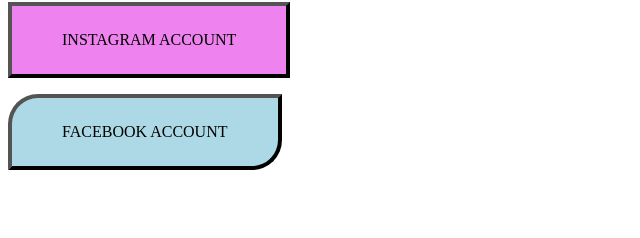
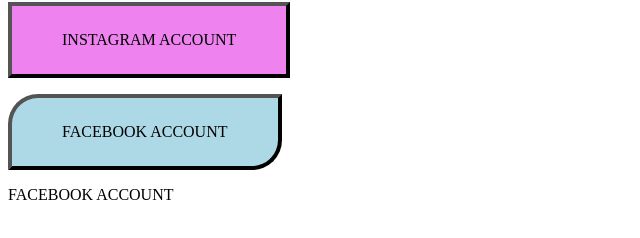
Before and after one commit to angelica-bautista/angelica-bautista.github.io, a plain HTML site: page 4.html in a window 1280 px wide. Shown: the part 64-302 px from the top of the page, without its empty margins (0-640 px from the left). Drawn offline with Linux system fonts and the light colour scheme.

Commit message:
Update 4.html

```diff
--- a/4.html
+++ b/4.html
@@ -15,6 +15,7 @@ p.button1 a:hover {
  background-color: lightblue;
 }
 p.button1 a:active {
+ background-color: pink;
  position: relative;
  top: 2px;
  border: 4px inset #000;
@@ -34,6 +35,28 @@ p.button2 a:hover {
  background-color: violet;
 }
 p.button2 a:active {
+ background-color: pink;
+ position: relative;
+ top: 2px;
+}
+
+p.button3 a{
+ position: relative;
+ color: black;
+ height: 70 px;
+ width: 220 px
+ border: 5px solid #15f4ee;
+ border-radius: 100px;
+ transition: 1.5s;
+ text-align: center;
+ text-decoration: none;
+ display: inline-block;
+}
+p.button3 a:hover {
+ background-color: violet;
+}
+p.button3 a:active {
+ background-color: pink;
  position: relative;
  top: 2px;
 }
@@ -51,6 +74,9 @@ p.button2 a:active {
 <a href="https://www.facebook.com/angelica.bautista.98837399">FACEBOOK ACCOUNT</a>
 </p>
 
+<p class="button3">
+<a href="https://www.facebook.com/angelica.bautista.98837399">FACEBOOK ACCOUNT</a>
+</p>
 </div>
 </body>
 </html>
```
